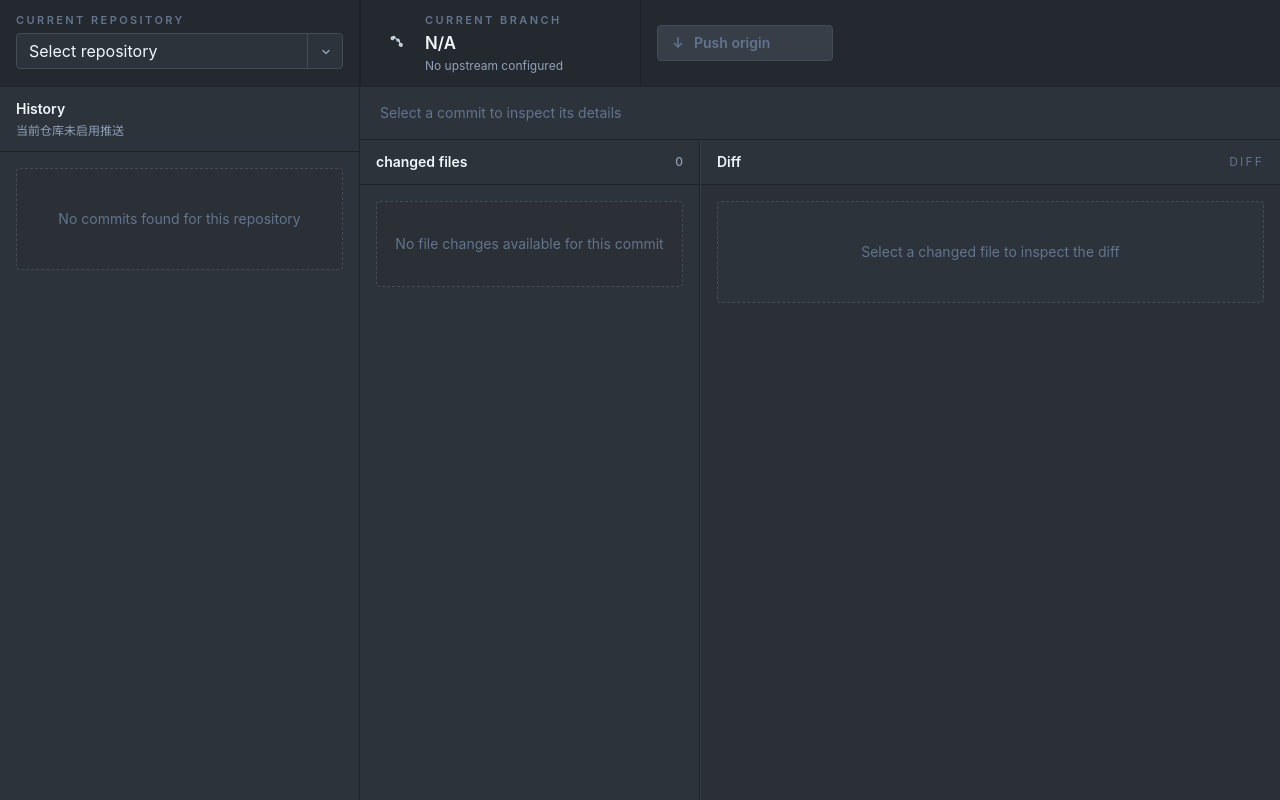
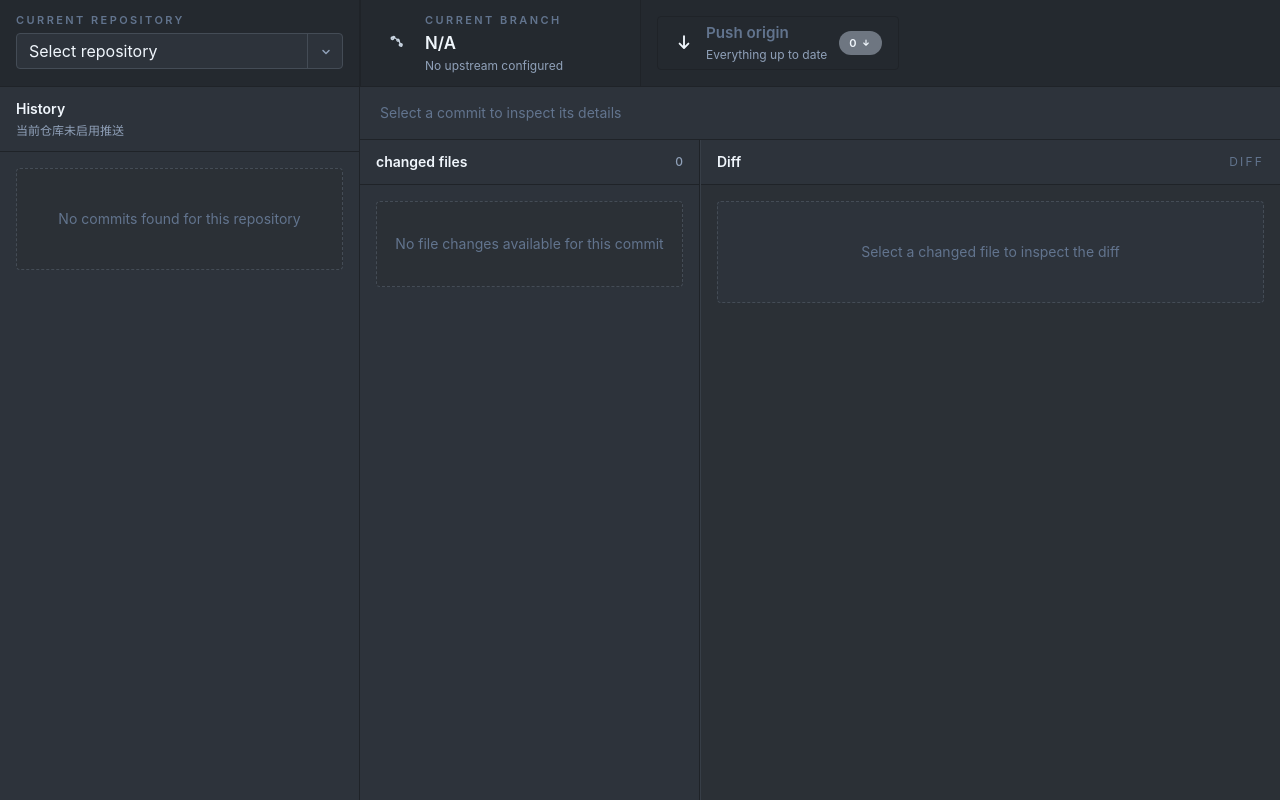
Before and after one commit to RockerHX/TickGit, a SvelteKit app: page / in a window 1280 px wide. Built offline with nearby package versions, Linux system fonts and the light colour scheme.

Commit message:
调整推送按钮样式

```diff
--- a/src/routes/+page.svelte
+++ b/src/routes/+page.svelte
@@ -524,26 +524,36 @@
 
       <div class="flex items-center px-4 py-3">
         <button
-          class="flex h-9 min-w-[176px] items-center gap-2 rounded-sm border border-[#1b6ac9] bg-[#2f81f7] px-3 text-left text-[#f0f6fc] transition hover:bg-[#1f6feb] disabled:cursor-not-allowed disabled:border-[#444c56] disabled:bg-[#373e47] disabled:text-slate-500"
+          class="flex h-[54px] min-w-[188px] items-center gap-3 rounded-sm border border-[#1f2328] bg-[#24292f] px-4 text-left text-[#f0f6fc] transition hover:bg-[#2d333b] disabled:cursor-not-allowed disabled:text-slate-500"
           disabled={!branchStatus?.pushAvailable ||
             branchStatus.aheadCount === 0 ||
             isPushing ||
             stepPushState?.status === "running"}
           on:click={pushCurrentBranch}
         >
-          <svg viewBox="0 0 16 16" class="h-4 w-4 shrink-0 fill-current" aria-hidden="true">
+          <svg
+            viewBox="0 0 16 16"
+            class="h-5 w-5 shrink-0 fill-current text-[#f0f6fc] disabled:text-slate-500"
+            aria-hidden="true"
+          >
             <path d="M8 1.75a.75.75 0 0 1 .75.75v7.69l2.22-2.22a.75.75 0 1 1 1.06 1.06l-3.5 3.5a.75.75 0 0 1-1.06 0l-3.5-3.5a.75.75 0 1 1 1.06-1.06l2.22 2.22V2.5A.75.75 0 0 1 8 1.75Z"></path>
           </svg>
-          <span class="text-sm font-semibold">
-            {isPushing ? "Pushing…" : "Push origin"}
+          <span class="min-w-0 flex-1">
+            <span class="block truncate text-[0.95rem] font-semibold">
+              {isPushing ? "Pushing…" : "Push origin"}
+            </span>
+            <span class="mt-0.5 block truncate text-xs text-slate-400">
+              {branchStatus?.aheadCount
+                ? `Ahead ${branchStatus.aheadCount} commits`
+                : "Everything up to date"}
+            </span>
           </span>
-          {#if branchStatus?.aheadCount}
-            <span
-              class="ml-1 rounded-full bg-black/15 px-2 py-0.5 text-[11px] font-semibold text-slate-100"
-            >
-              {branchStatus.aheadCount}
-            </span>
-          {/if}
+          <span class="flex shrink-0 items-center gap-1 rounded-full bg-[#6e7681] px-2.5 py-1 text-[11px] font-semibold text-[#f0f6fc]">
+            <span>{branchStatus?.aheadCount ?? 0}</span>
+            <svg viewBox="0 0 16 16" class="h-3 w-3 fill-current" aria-hidden="true">
+              <path d="M8 3.25a.75.75 0 0 1 .75.75v5.19l1.72-1.72a.75.75 0 1 1 1.06 1.06l-3 3a.75.75 0 0 1-1.06 0l-3-3a.75.75 0 0 1 1.06-1.06l1.72 1.72V4A.75.75 0 0 1 8 3.25Z"></path>
+            </svg>
+          </span>
         </button>
       </div>
     </div>
```
